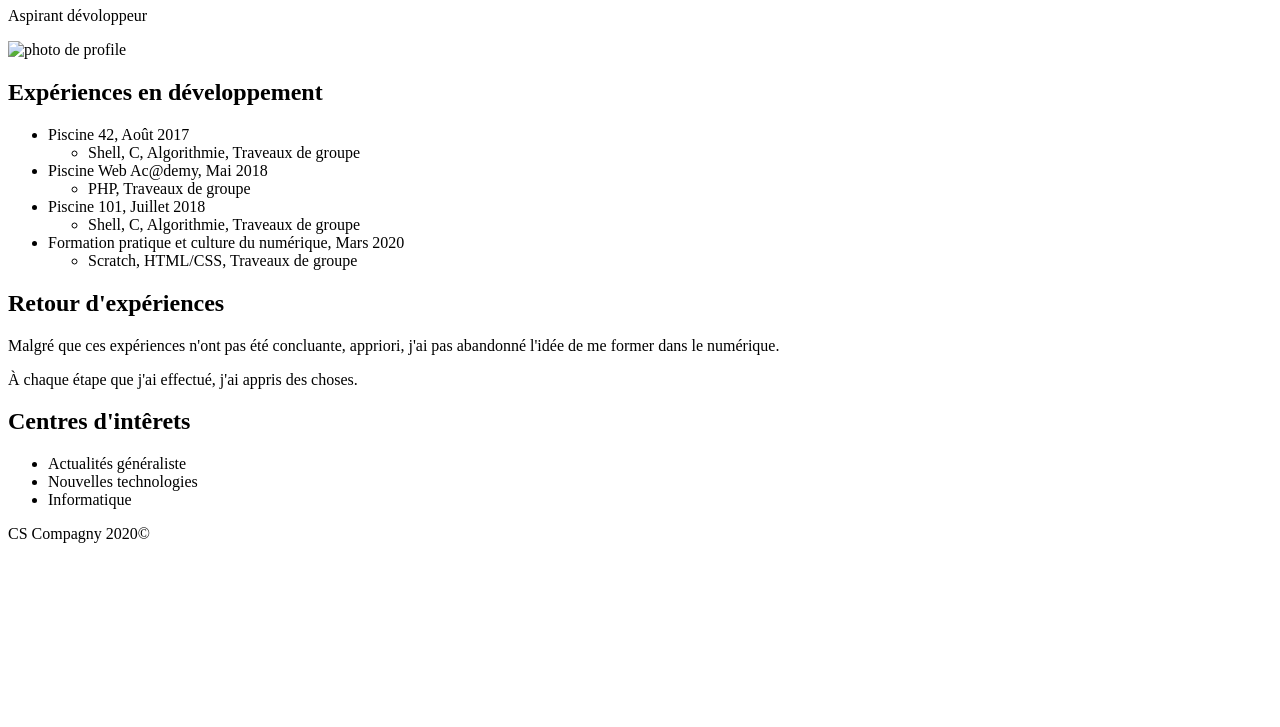
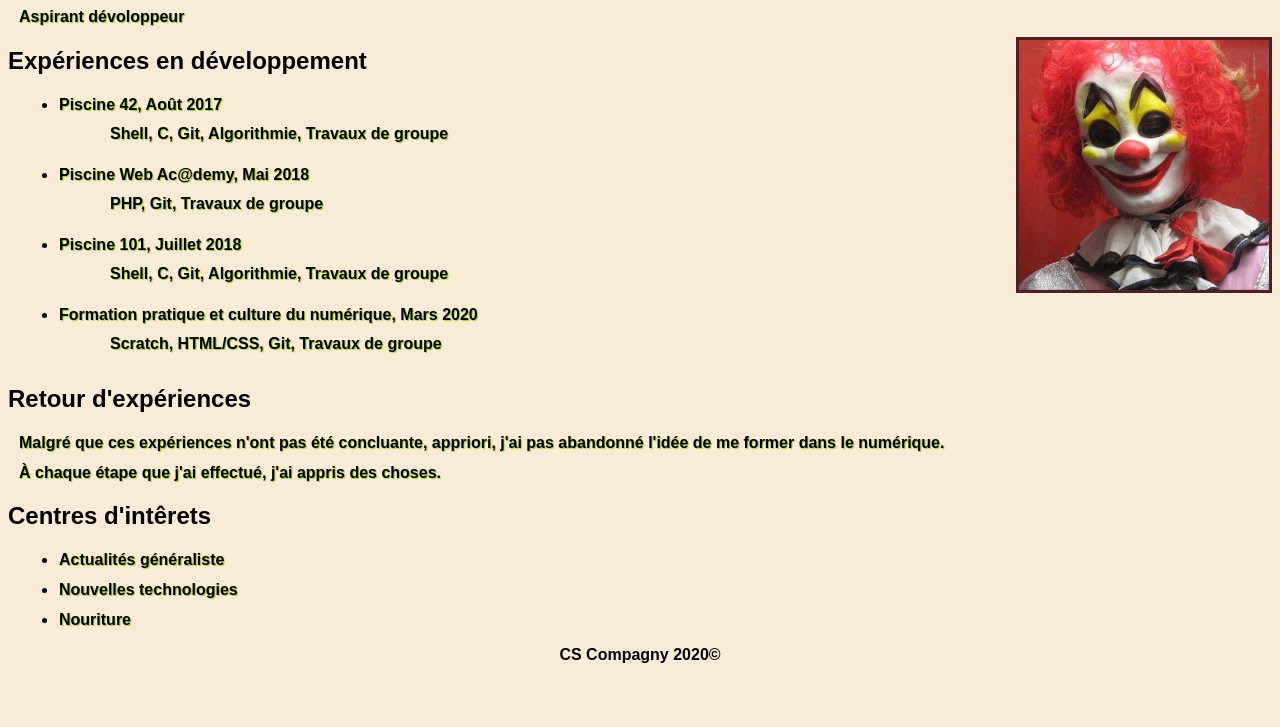
Before and after one commit to cs-HD/simplon.co, a plain HTML site: page index.html in a window 1280 px wide. Shown: the part 73-800 px from the top of the page. Drawn offline with Linux system fonts and the light colour scheme.

Commit message:
1Er exo CSS

```diff
--- a/index.html
+++ b/index.html
@@ -3,50 +3,56 @@
 <head>
     <meta charset="UTF-8">
     <meta name="viewport" content="width=device-width, initial-scale=1.0">
+    <link rel="stylesheet" href="style.css">
     <title>CS Portfolio</title>
 </head>
 <body>
     <header>
         <h1>Salem CHENINI</h1>
         <p>Aspirant dévoloppeur</p>
-        <img src="img/pp.png" alt="photo de profile" width="200" height="250">
+        <img src="img/pp.jpg" alt="photo de profile">
     </header>
     <section>
-	<article>
+	<article id="exp">
             <h2>Expériences en développement</h2>
             <ul>
                 <li>Piscine 42, Août 2017
                     <ul>
-                        <li>Shell, C, Algorithmie, Traveaux de groupe</li>
+                        <li>Shell, C, Git, Algorithmie, Travaux de groupe</li>
                     </ul>
                 </li>
                 <li>Piscine Web Ac@demy, Mai 2018
                     <ul>
-                        <li>PHP, Traveaux de groupe</li>
+                        <li>PHP, Git, Travaux de groupe</li>
                     </ul>
                 </li>
                 <li>Piscine 101, Juillet 2018
                     <ul>
-                        <li>Shell, C, Algorithmie, Traveaux de groupe</li>
+                        <li>Shell, C, Git, Algorithmie, Travaux de groupe</li>
                     </ul>
                 </li>
                 <li>Formation pratique et culture du numérique, Mars 2020
                     <ul>
-                        <li>Scratch, HTML/CSS, Traveaux de groupe</li>
+                        <li>Scratch, HTML/CSS, Git, Travaux de groupe</li>
                     </ul>
                 </li>
             </ul>
 	  </article>
     </section>
+    <section>
+        <article id="retex">
             <h2>Retour d'expériences</h2>
             <p>Malgré que ces expériences n'ont pas été concluante, appriori, j'ai pas abandonné l'idée de me former dans le numérique.</p>
             <p>À chaque étape que j'ai effectué, j'ai appris des choses.</p>
+        </article>
+            <article id="in">
                 <h2>Centres d'intêrets</h2>
                 <ul>
                     <li>Actualités généraliste</li>
                     <li>Nouvelles technologies</li>
-                <li>Informatique</li>
+                    <li>Nouriture</li>
                 </ul>
+            </article>
     </section>
     <footer>
         CS Compagny 2020©
--- /dev/null
+++ b/style.css
@@ -0,0 +1,33 @@
+body{
+    background-color: antiquewhite;
+    font-weight: 900;
+    font-family: fantasy;
+}
+
+img {
+    width: 250px;
+    height: 250px;
+    border: solid rgb(82, 31, 31);
+    float: right;
+}
+
+h1
+{
+    text-align: initial;
+    color: red;
+
+}
+ul li ul li{
+    list-style: none;
+}
+
+ul li, p {
+    text-shadow: 1px 1px 1px yellowgreen;
+
+    margin: 10px;
+    padding: 1px;
+}
+footer{
+    text-align: center;
+}
+/*  Pour les exos :  background-color, color, font-weight, align, shadow, border, float, margin, padding, height, width */
```
Also changed, not shown: img/pp.jpg (added), 3 other files. Lines whose indentation alone changed are shown as unchanged.
